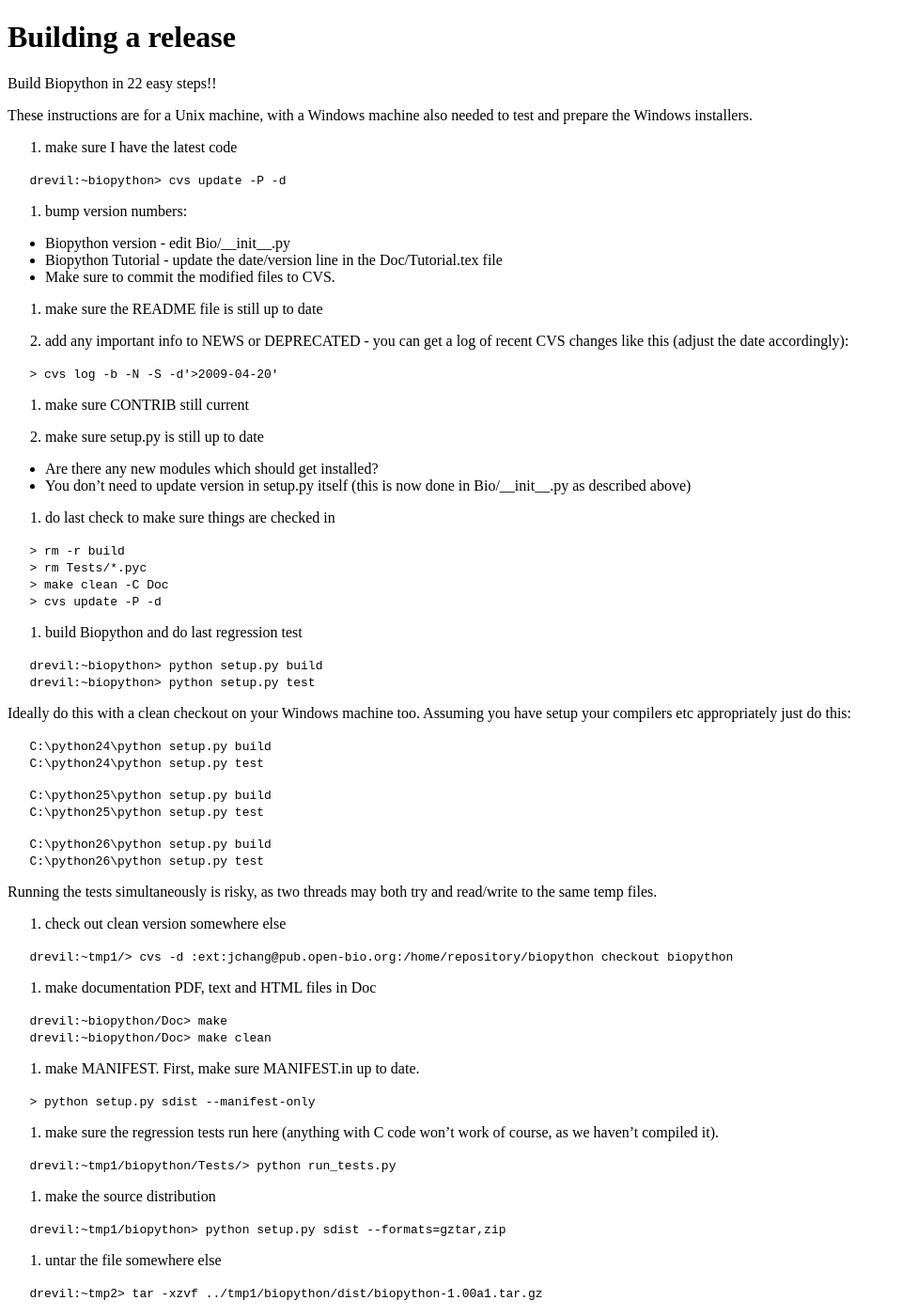
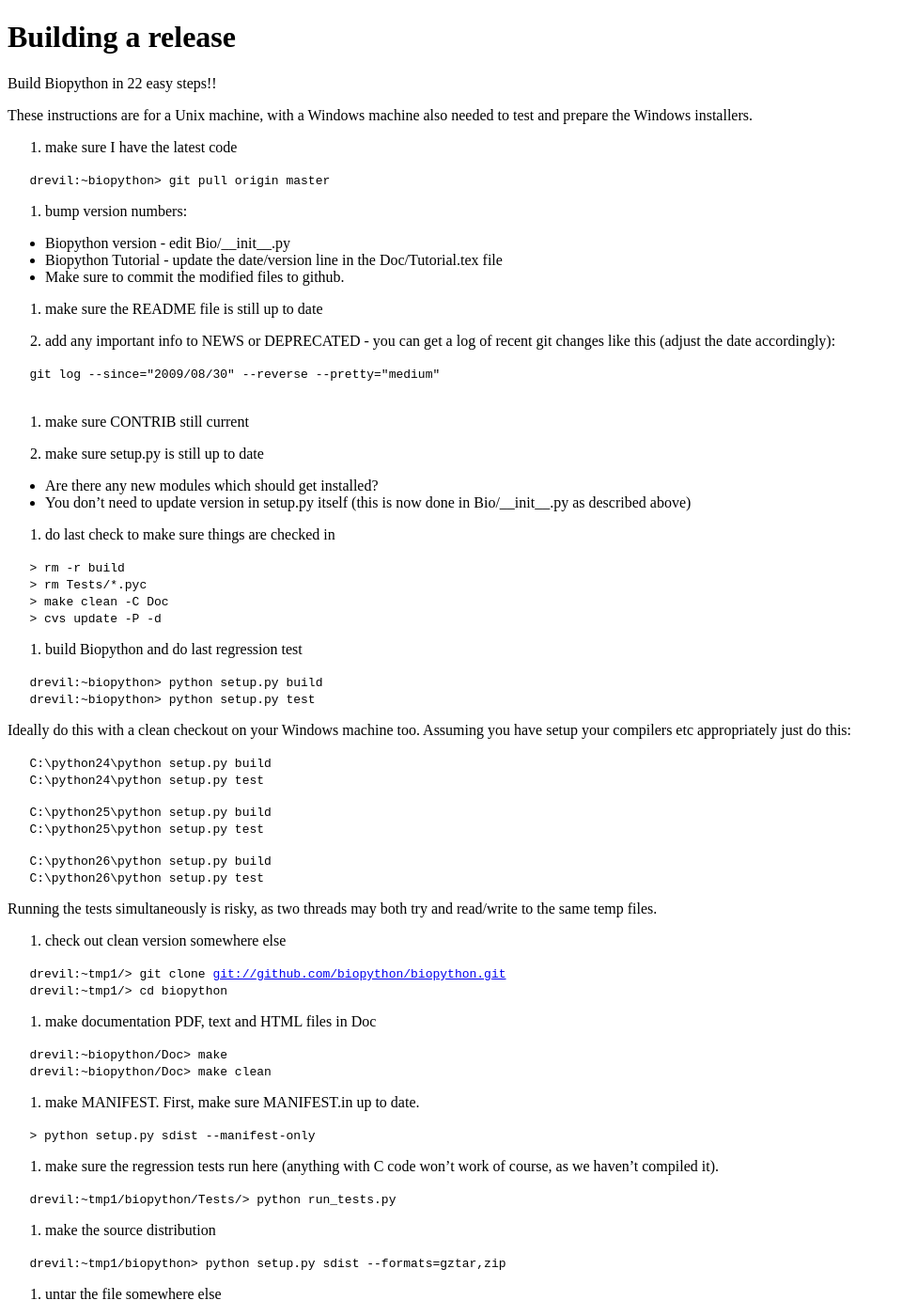
Before and after one commit to biopython/biopython.github.io, a Jekyll site: the page built from wiki/Building_a_release.md, in a window 1280 px wide and 1400 px high. Shown: the whole window at 94% size, without its empty margins (0-960 px from the left). Built offline with Jekyll 4.4.1, drawn with Linux system fonts in a browser that asks for light colours.

Commit message:
CVS to git changes

```diff
--- a/wiki/Building_a_release.md
+++ b/wiki/Building_a_release.md
@@ -11,21 +11,22 @@ needed to test and prepare the Windows installers.
 
 1. make sure I have the latest code
 
-`   drevil:~biopython> cvs update -P -d `
+`   drevil:~biopython> git pull origin master`
 
 2. bump version numbers:
 
 -   Biopython version - edit Bio/\_\_init\_\_.py
 -   Biopython Tutorial - update the date/version line in the
     Doc/Tutorial.tex file
--   Make sure to commit the modified files to CVS.
+-   Make sure to commit the modified files to github.
 
 3. make sure the README file is still up to date
 
 4. add any important info to NEWS or DEPRECATED - you can get a log of
-recent CVS changes like this (adjust the date accordingly):
+recent git changes like this (adjust the date accordingly):
 
-`   > cvs log -b -N -S -d'>2009-04-20'`
+`   git log --since="2009/08/30" --reverse --pretty="medium"`
+`   `
 
 5. make sure CONTRIB still current
 
@@ -64,7 +65,8 @@ and read/write to the same temp files.
 
 9. check out clean version somewhere else
 
-`   drevil:~tmp1/> cvs -d :ext:jchang@pub.open-bio.org:/home/repository/biopython checkout biopython `
+`   drevil:~tmp1/> git clone `[`git://github.com/biopython/biopython.git`](git://github.com/biopython/biopython.git)
+`   drevil:~tmp1/> cd biopython`
 
 10. make documentation PDF, text and HTML files in Doc
 
```
Also changed, not shown: 1 other file.
